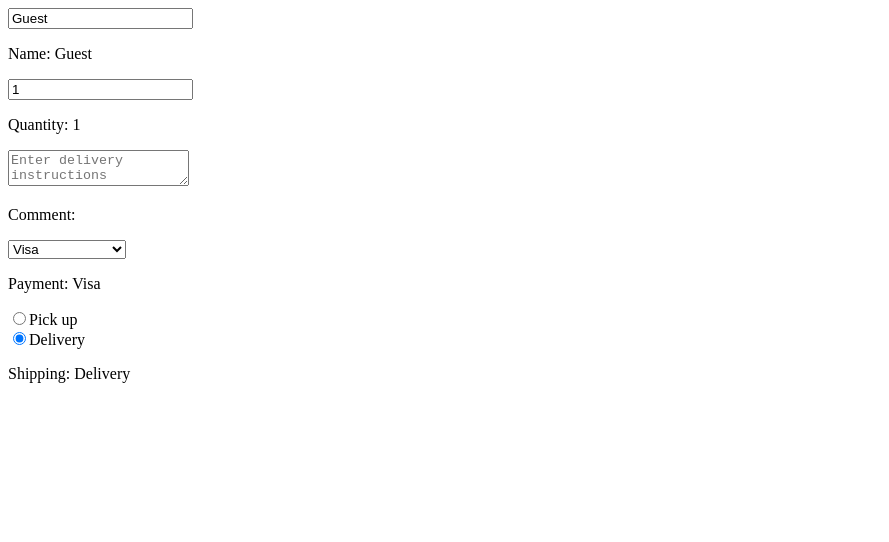
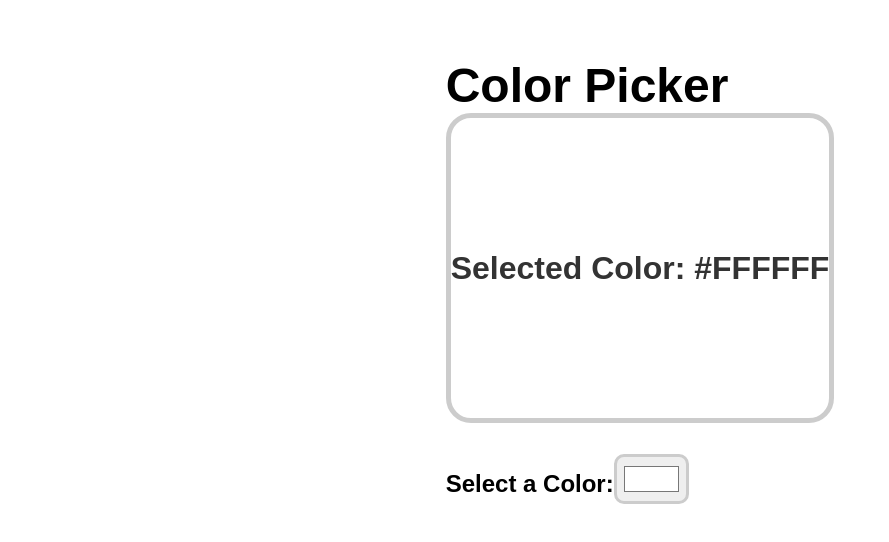
Before and after one commit to EsteAdonis/my-react-app, a React (Vite) app: page / in a window 1280 px wide. Shown: the top 542 px of the page, without its empty margins (0-889 px from the left). Built offline with nearby package versions, Linux system fonts and the light colour scheme.

Commit message:
Color Picker

```diff
--- a/src/App.jsx
+++ b/src/App.jsx
@@ -1,10 +1,10 @@
-import MyComponent from "./MyComponent/MyComponent"
+import ColorPiker from "./ColorPicker/ColorPicker"
 
 function App() {
 
   return (
     <>
-      <MyComponent />
+      <ColorPiker />
     </>
   )
 }
--- /dev/null
+++ b/src/ColorPicker/ColorPicker.jsx
@@ -0,0 +1,23 @@
+import React, { useState } from 'react';
+
+function ColorPiker() {
+  const [color, setColor] = useState("#FFFFFF");
+
+  function handleColorChange(event) {
+    setColor(event.target.value);
+  }
+
+  return (
+    <div className="color-picker-container">
+      <h1>Color Picker
+        <div className="color-display" style={{ backgroundColor: color }}>
+          <p>Selected Color: {color}</p>
+        </div>
+        <label>Select a Color:</label>
+        <input type="color" value={color} onChange={handleColorChange}></input>
+      </h1>
+    </div>
+  )
+}
+
+export default ColorPiker
--- a/src/index.css
+++ b/src/index.css
@@ -47,3 +47,50 @@
 .counter-button:hover {
   background-color: hsl(197, 100%, 48%);
 }
+
+body {
+  font-family: Arial, Helvetica, sans-serif;
+}
+
+.color-picker-container {
+  display: flex;
+  flex-direction: column;
+  align-items: center;
+}
+
+h1 {
+  margin: 50px;
+  font-size: 3rem;
+}
+
+.color-display {
+  width: 300p;
+  height: 300px;
+  display: flex;
+  justify-content: center;
+  align-items: center;
+  border: 5px solid hsl(0, 0%, 80%);
+  border-radius: 25px;
+  margin-bottom: 25px;
+  transition: 0.35s ease;
+}
+
+.color-display p {
+  color: hsl(0, 0%, 20%);
+  font-size: 2rem;
+  text-align: center;
+}
+
+label {
+  font-size: 1.5rem;
+  font-weight: bold;
+  margin-bottom:10px;
+}
+
+input[type="color"] {
+  width: 75px;
+  height: 50px;
+  padding: 5px;
+  border-radius: 10px;
+  border: 3px solid hsl(0, 0%, 80%);
+}
```
